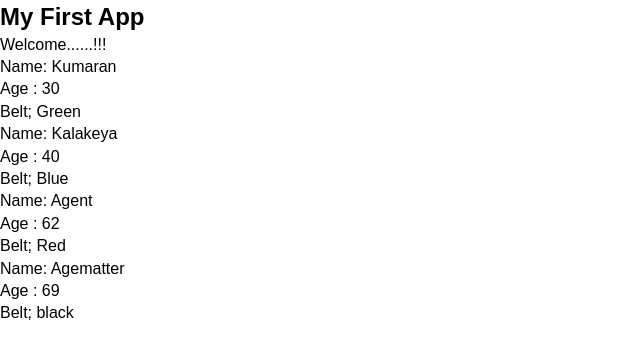
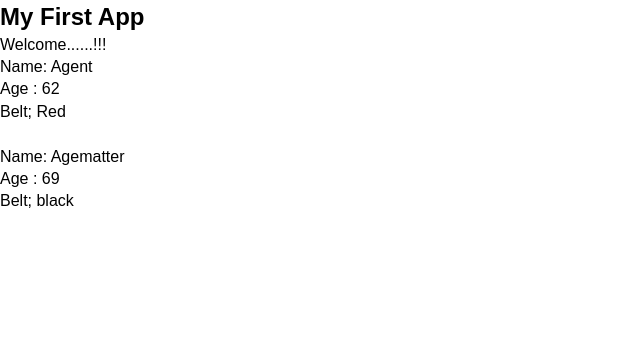
Before and after one commit to Shashank022/reactapp, a React (Create React App) app: page / in a window 1280 px wide. Shown: the top 358 px of the page, without its empty margins (0-640 px from the left). Built offline with nearby package versions, Linux system fonts and the light colour scheme; the HTML template or start-up script is replaced by a standard one.

Commit message:
Added new chnages to Ninjas

```diff
--- a/src/Ninjas.js
+++ b/src/Ninjas.js
@@ -5,19 +5,32 @@ const Ninjas= ({ninjas}) =>{
 
     const ninjaList = ninjas.map(ninja =>{
 
-      if(ninja.age >20){
+      if(ninja.age >40){
         return (
           <div className="ninja" key={ninja.id}>
               <div>Name: {ninja.name}</div>
               <div>Age : {ninja.age}</div>
               <div>Belt; {ninja.belt}</div>
+              <div><br></br></div>
           </div>
+
           )
         }else{
           return null;
         }
+      });
 
-      });
+      // const ninjaList = ninjas.map(ninja =>{
+      //    return ninja.age >40 ? (
+      //   <div className="ninja" key={ninja.id}>
+      //          <div>Name: {ninja.name}</div>
+      //          <div>Age : {ninja.age}</div>
+      //          <div>Belt; {ninja.belt}</div>
+      //          <div><br></br></div>
+      //   </div>
+      //    ) : null;
+      // })
+
 
     return (
       <div className="ninja">
```
